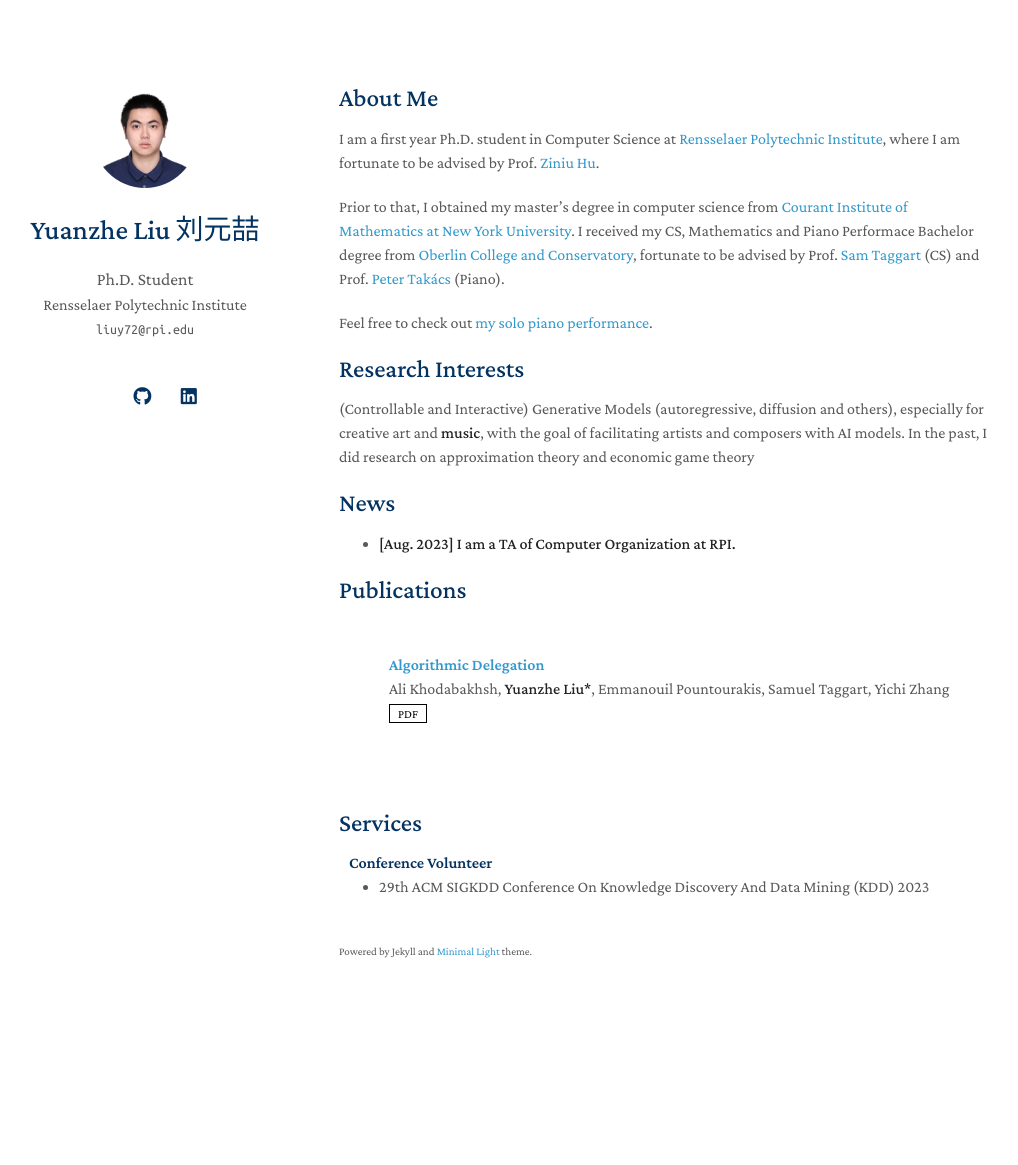
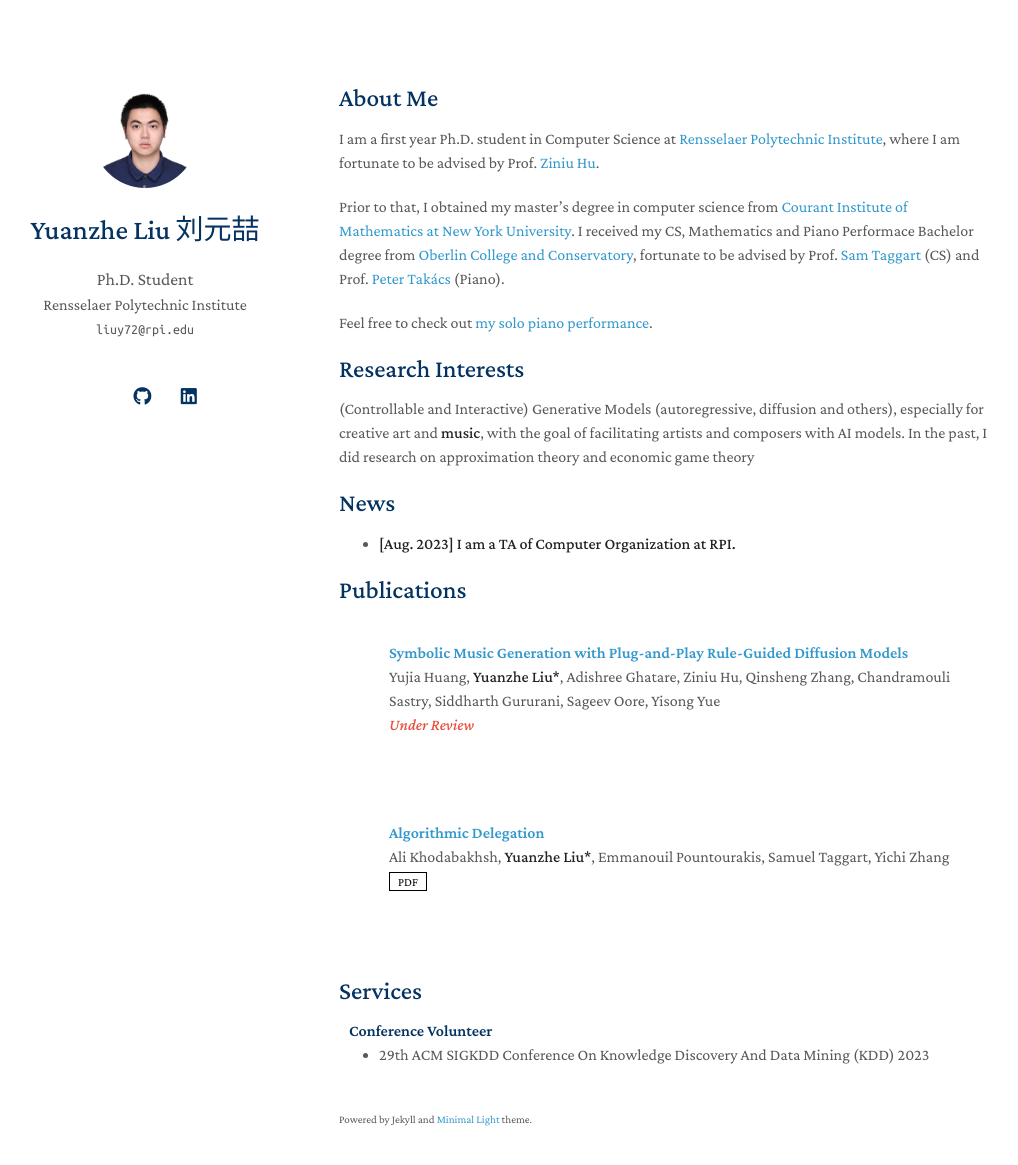
Before and after one commit to ggflow123/ggflow123.github.io, a Jekyll site: the page built from index.md, in a window 1280 px wide and 1200 px high. Shown: the top 1165 px of the window, without its empty margins (131-1149 px from the left). Built offline with Jekyll 4.4.1, drawn with Linux system fonts in a browser that asks for light colours; nearby versions of some CDN libraries; a style sheet for code colours, icons or effects is not loaded.

Commit message:
index, pub

```diff
--- a/_data/publications.yml
+++ b/_data/publications.yml
@@ -1,4 +1,8 @@
 main:
+
+  - title: Symbolic Music Generation with Plug-and-Play Rule-Guided Diffusion Models
+    authors: Yujia Huang, <strong>Yuanzhe Liu*</strong>, Adishree Ghatare, Ziniu Hu, Qinsheng Zhang, Chandramouli Sastry, Siddharth Gururani, Sageev Oore, Yisong Yue
+    notes: Under Review
 
   - title: Algorithmic Delegation
     authors: Ali Khodabakhsh, <strong>Yuanzhe Liu*</strong>, Emmanouil Pountourakis, Samuel Taggart, Yichi Zhang
```
Also changed, not shown: 1 other file.
